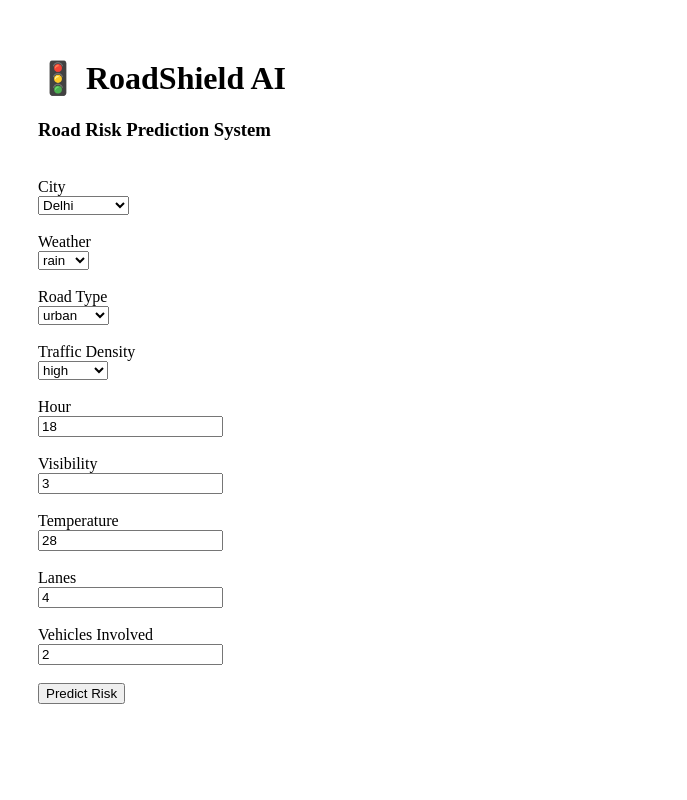
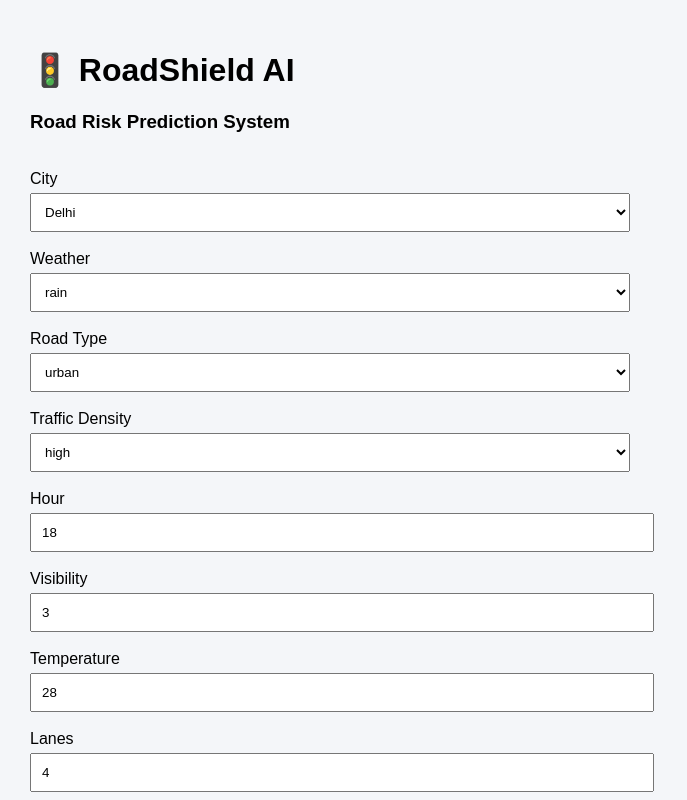
Before and after one commit to shivaamsingh/RoadShield-AI, a React app in the folder frontend/: page / in a window 1280 px wide. Shown: the top 800 px of the page, without its empty margins (0-687 px from the left). Built offline with nearby package versions, Linux system fonts and the light colour scheme; the HTML template or start-up script is replaced by a standard one.

Commit message:
Improve React UI

```diff
--- /dev/null
+++ b/frontend/src/App.css
@@ -0,0 +1,68 @@
+body {
+  margin: 0;
+  font-family: Arial, sans-serif;
+  background: #f4f6f9;
+}
+
+.container {
+  max-width: 900px;
+  margin: 30px auto;
+  padding: 20px;
+}
+
+.title {
+  text-align: center;
+  color: #2563eb;
+}
+
+.card {
+  background: white;
+  padding: 20px;
+  border-radius: 12px;
+  box-shadow: 0px 4px 10px rgba(0,0,0,0.1);
+}
+
+.grid {
+  display: grid;
+  grid-template-columns: repeat(auto-fit,minmax(250px,1fr));
+  gap: 15px;
+}
+
+input,
+select {
+  width: 100%;
+  padding: 10px;
+  margin-top: 5px;
+}
+
+button {
+  width: 100%;
+  padding: 12px;
+  background: #2563eb;
+  color: white;
+  border: none;
+  border-radius: 8px;
+  cursor: pointer;
+}
+
+button:hover {
+  background: #1d4ed8;
+}
+
+.result {
+  margin-top: 20px;
+  padding: 15px;
+  border-radius: 10px;
+}
+
+.low {
+  background: #dcfce7;
+}
+
+.medium {
+  background: #fef3c7;
+}
+
+.high {
+  background: #fee2e2;
+}
--- a/frontend/src/App.jsx
+++ b/frontend/src/App.jsx
@@ -1,5 +1,6 @@
 import { useState } from "react";
 import axios from "axios";
+import "./App.css";
 
 function App() {
   const [formData, setFormData] = useState({
```
